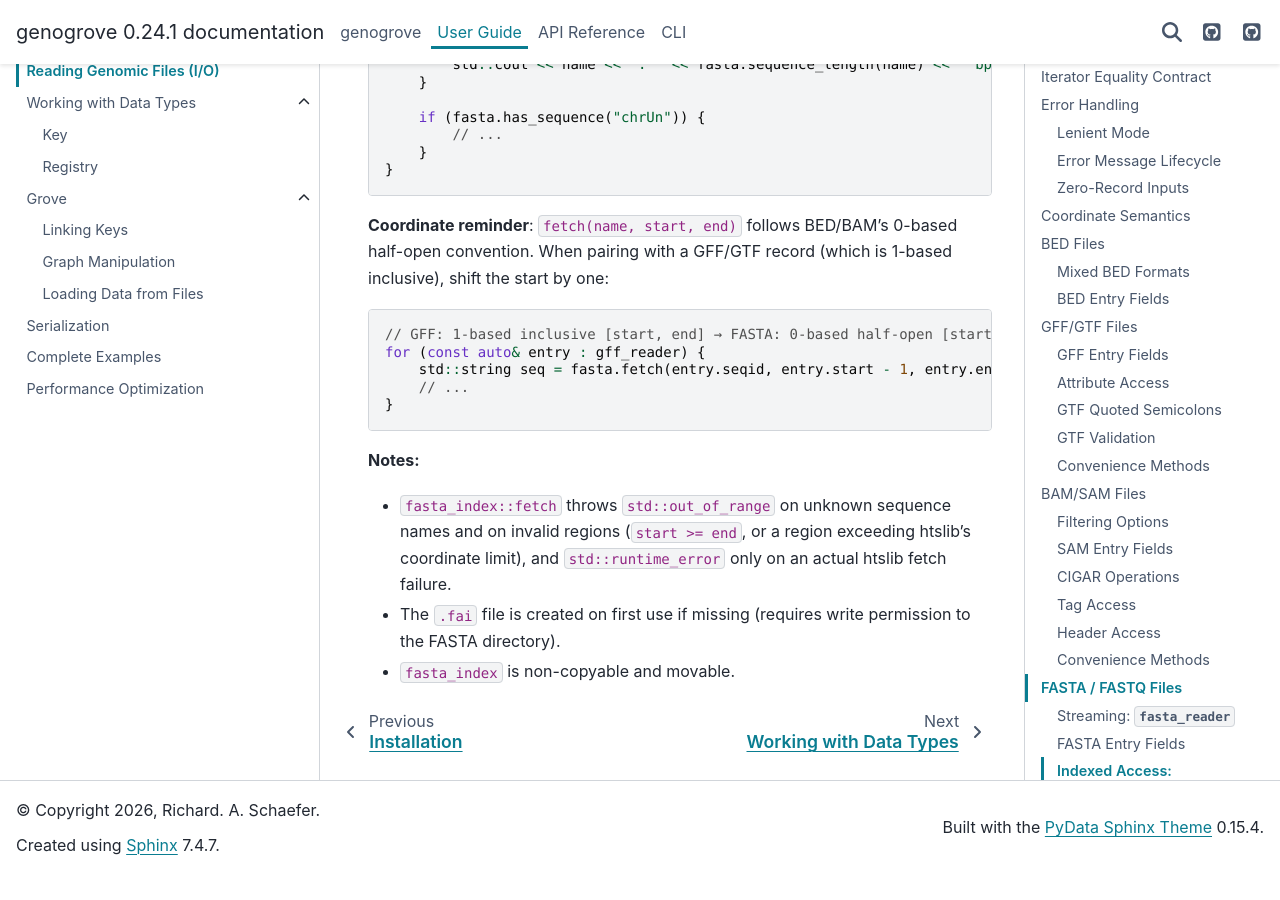
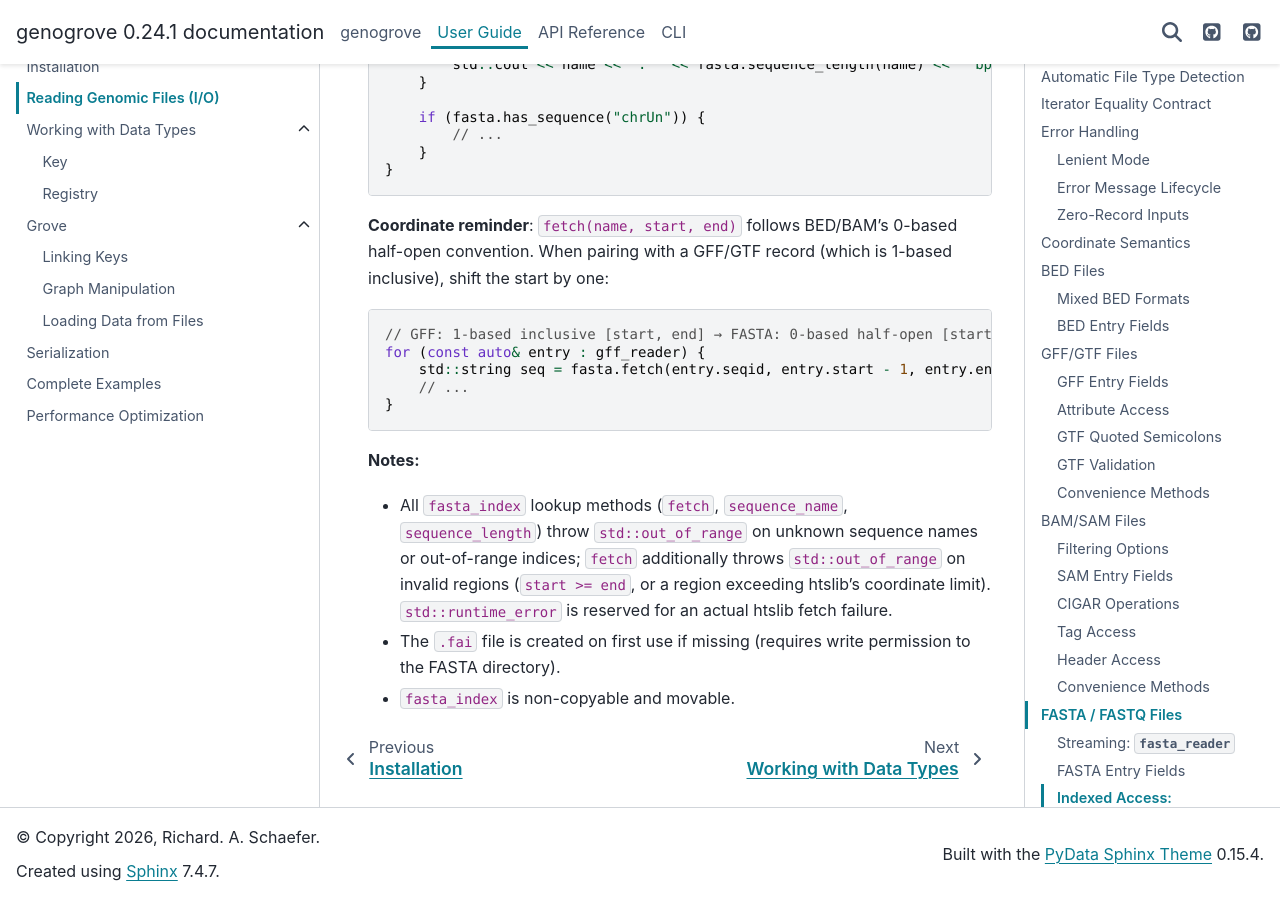
Before and after one commit to genogrove/docs, a Sphinx documentation site: the page built from source/guide/io.md, in a window 1280 px wide and 900 px high, scrolled down 15990 px. Built offline with Sphinx 7.4.7 and the PyData theme 0.15.4, drawn with Linux system fonts in a browser that asks for light colours; before the commit the page ends 16864 px from its top, so only the background shows below that.

Commit message:
Address review feedback on PR #138
- cli.md (isec): mark `-t` and `-i` as "one of -t/-i required" inline in the
  option list so the either/or relationship is visible without reading the
  paragraph below.
- cli.md (workflow): annotate the index-then-search example with what each
  command writes ("Index written to ..." and "overlapping BED records to
  stdout").
- io.md (fasta_index Notes): broaden the bullet — `sequence_name` and
  `sequence_length` also throw std::out_of_range; only the `fetch`-specific
  invalid-region case was already covered.
- serialization.md (bed_entry bullet): drop the "as of v0.24.3" version
  reference — version history lives in the library CHANGELOG and the date
  will rot here.

Co-Authored-By: Claude Opus 4.7 (1M context) <noreply@anthropic.com>

```diff
--- a/source/guide/io.md
+++ b/source/guide/io.md
@@ -669,9 +669,10 @@ for (const auto& entry : gff_reader) {
 
 **Notes:**
 
-- `fasta_index::fetch` throws `std::out_of_range` on unknown sequence names and on invalid regions
-  (`start >= end`, or a region exceeding htslib's coordinate limit), and `std::runtime_error` only
-  on an actual htslib fetch failure.
+- All `fasta_index` lookup methods (`fetch`, `sequence_name`, `sequence_length`) throw
+  `std::out_of_range` on unknown sequence names or out-of-range indices; `fetch` additionally
+  throws `std::out_of_range` on invalid regions (`start >= end`, or a region exceeding htslib's
+  coordinate limit). `std::runtime_error` is reserved for an actual htslib fetch failure.
 - The `.fai` file is created on first use if missing (requires write permission to the FASTA
   directory).
 - `fasta_index` is non-copyable and movable.
```
Also changed, not shown: source/cli.md (+4 -2 lines), source/guide/serialization.md (+2 -2 lines).
